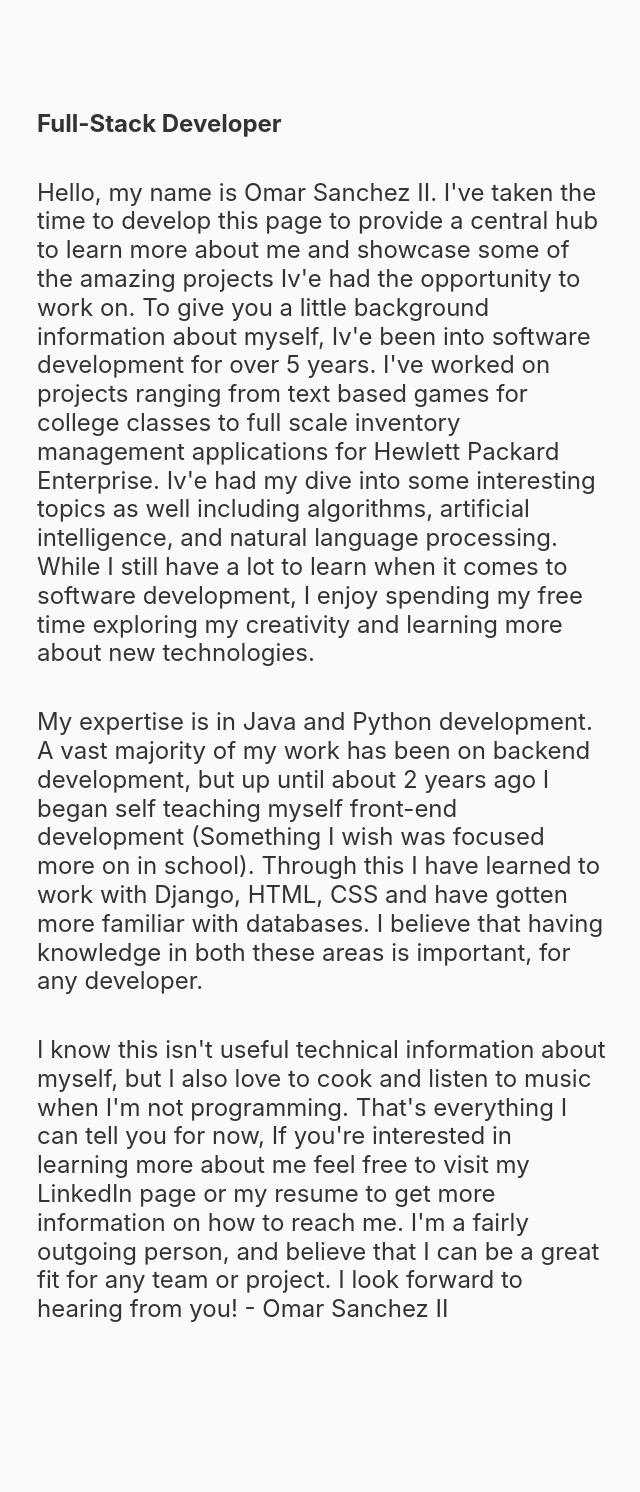
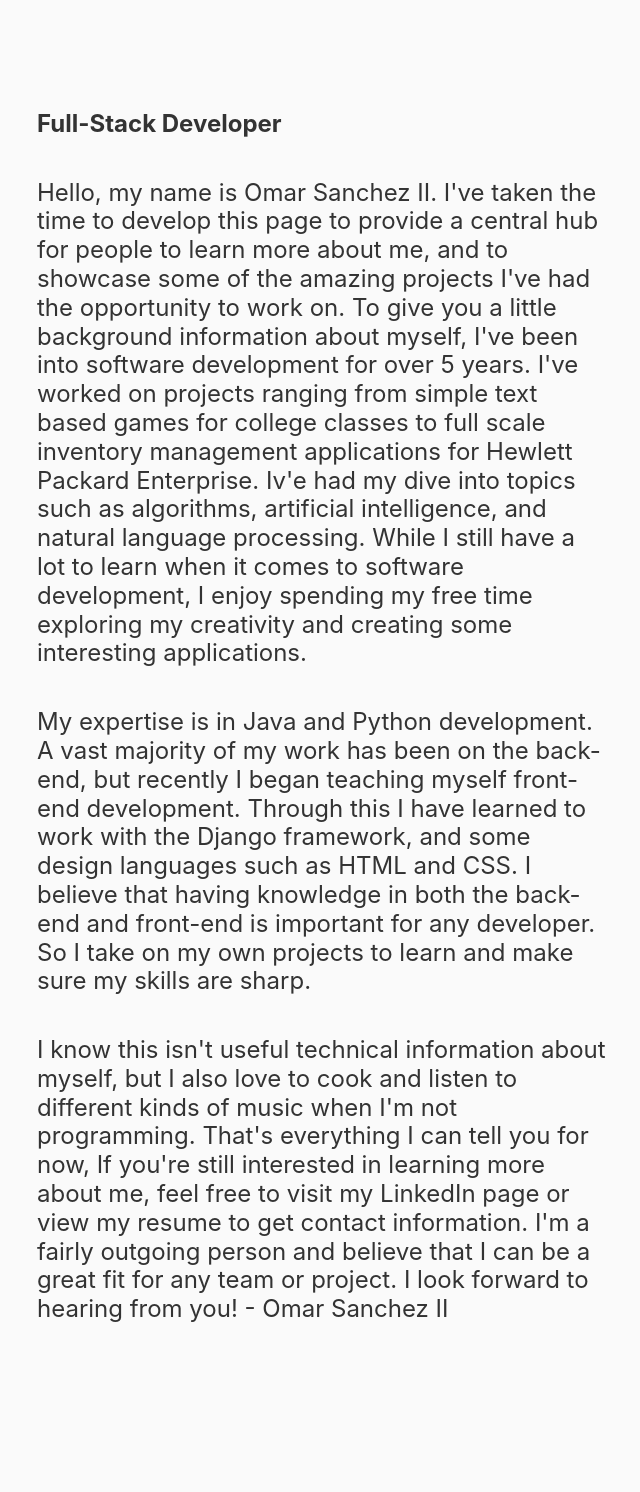
Before and after one commit to Osanchez/PortfolioWebsite, a Django app: page /about/ in a window 1280 px wide. Shown: the part 786-2278 px from the top of the page, without its empty margins (618-1258 px from the left). Run offline with Django 3.2, Linux system fonts and the light colour scheme; parts of the project's set-up code (start-up, migrations or seed data) failed here and were passed over; some libraries are stand-ins or nearby versions.

Commit message:
added more information to about me

```diff
--- a/blog/templates/blog/about.html
+++ b/blog/templates/blog/about.html
@@ -72,38 +72,34 @@
                     <div class="about">
                             <p class="wow fadeInLeft" data-wow-duration="1s"><strong>
                                 Full-Stack Developer
-
-
-
                             </strong></p>
 
                             <p class="wow fadeInRight" data-wow-duration="1s">
                                 Hello, my name is Omar Sanchez II. I've taken the time to develop this page to provide a
-                                central hub to learn more about me
-                                and showcase some of the amazing projects Iv'e had the opportunity to work on.
-                                To give you a little background information about myself, Iv'e been into software development
-                                for over 5 years. I've worked on projects ranging from text based games for
-                                college classes to full scale inventory management applications for Hewlett Packard Enterprise.
-                                Iv'e had my dive into some interesting topics as well including algorithms, artificial intelligence,
-                                and natural language processing. While I still have a lot to learn when it comes to software
-                                development, I enjoy spending my free time exploring my creativity and learning more about
-                                new technologies.
+                                central hub for people to learn more about me, and to showcase some of the amazing projects
+                                I've had the opportunity to work on. To give you a little background information about myself,
+                                I've been into software development for over 5 years. I've worked on projects ranging
+                                from simple text based games for college classes to full scale inventory management applications
+                                for Hewlett Packard Enterprise. Iv'e had my dive into topics such as algorithms,
+                                artificial intelligence, and natural language processing. While I still have a lot to learn
+                                when it comes to software development, I enjoy spending my free time exploring my creativity
+                                and creating some interesting applications.
                             </p>
 
                             <p class="wow fadeInLeft" data-wow-duration="1s">
-                                My expertise is in Java and Python development. A vast majority of my work has been on
-                                backend development, but up until about 2 years ago I began self teaching myself
-                                front-end development (Something I wish was focused more on in school).
-                                Through this I have learned to work with Django, HTML, CSS and have gotten more familiar with
-                                databases. I believe that having knowledge in both these areas is important, for any developer.
+                                My expertise is in Java and Python development. A vast majority of my work has been on the
+                                back-end, but recently I began teaching myself front-end development.
+                                Through this I have learned to work with the Django framework, and some design languages such as
+                                HTML and CSS. I believe that having knowledge in both the back-end and front-end is important
+                                for any developer. So I take on my own projects to learn and make sure my skills are sharp.
 
                             </p>
 
                             <p class="wow fadeInLeft" data-wow-duration="1s">
                                 I know this isn't useful technical information about myself, but I also love to cook and listen
-                                to music when I'm not programming. That's everything I can tell you for now, If you're
-                                interested in learning more about me feel free to visit my LinkedIn page or my resume to
-                                get more information on how to reach me. I'm a fairly outgoing person, and believe that
+                                to different kinds of music when I'm not programming. That's everything I can tell you for now, If you're
+                                still interested in learning more about me, feel free to visit my LinkedIn page or view my resume to
+                                get contact information. I'm a fairly outgoing person and believe that
                                 I can be a great fit for any team or project. I look forward to hearing from you!
 
                                 - Omar Sanchez II
```
